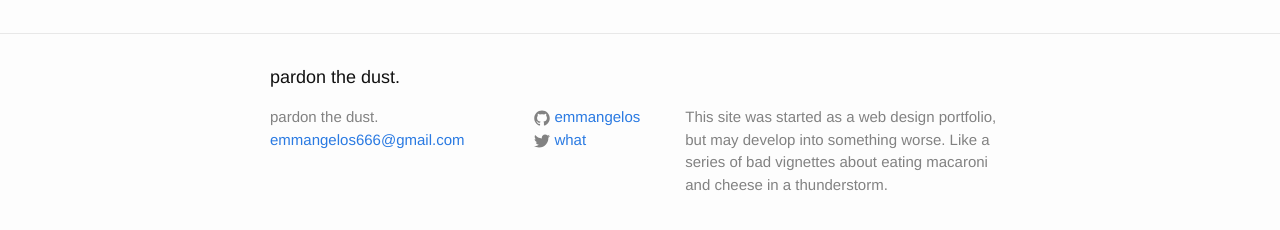
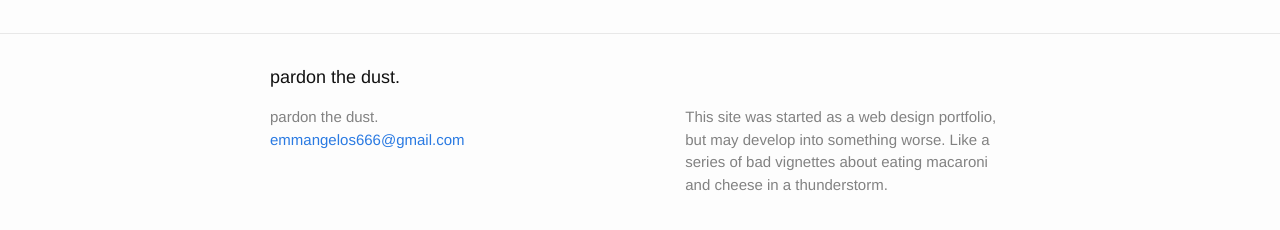
Before and after one commit to Emmangelos/emmangelos.github.io, a Jekyll site: the page built from index.html, in a window 1280 px wide. Shown: the part 263-493 px from the top of the page. Built offline with Jekyll 4.4.1, drawn with Linux system fonts in a browser that asks for light colours.

Commit message:
Update _config.yml

```diff
--- a/_config.yml
+++ b/_config.yml
@@ -16,8 +16,9 @@ description: > # this means to ignore newlines until "baseurl:"
   cheese in a thunderstorm.
 baseurl: "" # the subpath of your site, e.g. /blog
 url: "http://emmangelos.de" # the base hostname & protocol for your site
-twitter_username: what
-github_username:  emmangelos
+Social media:
+
+
 
 # Build settings
 markdown: kramdown
```
